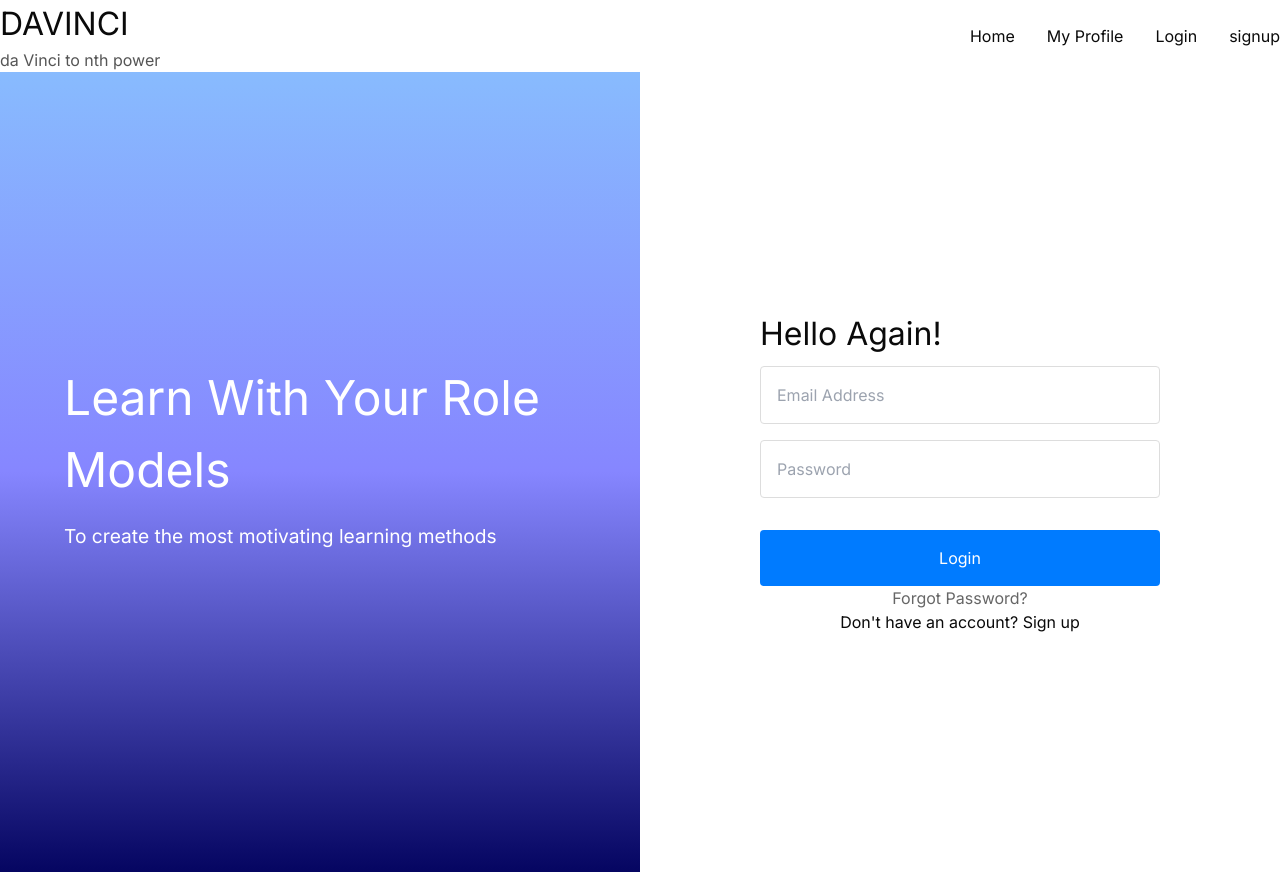
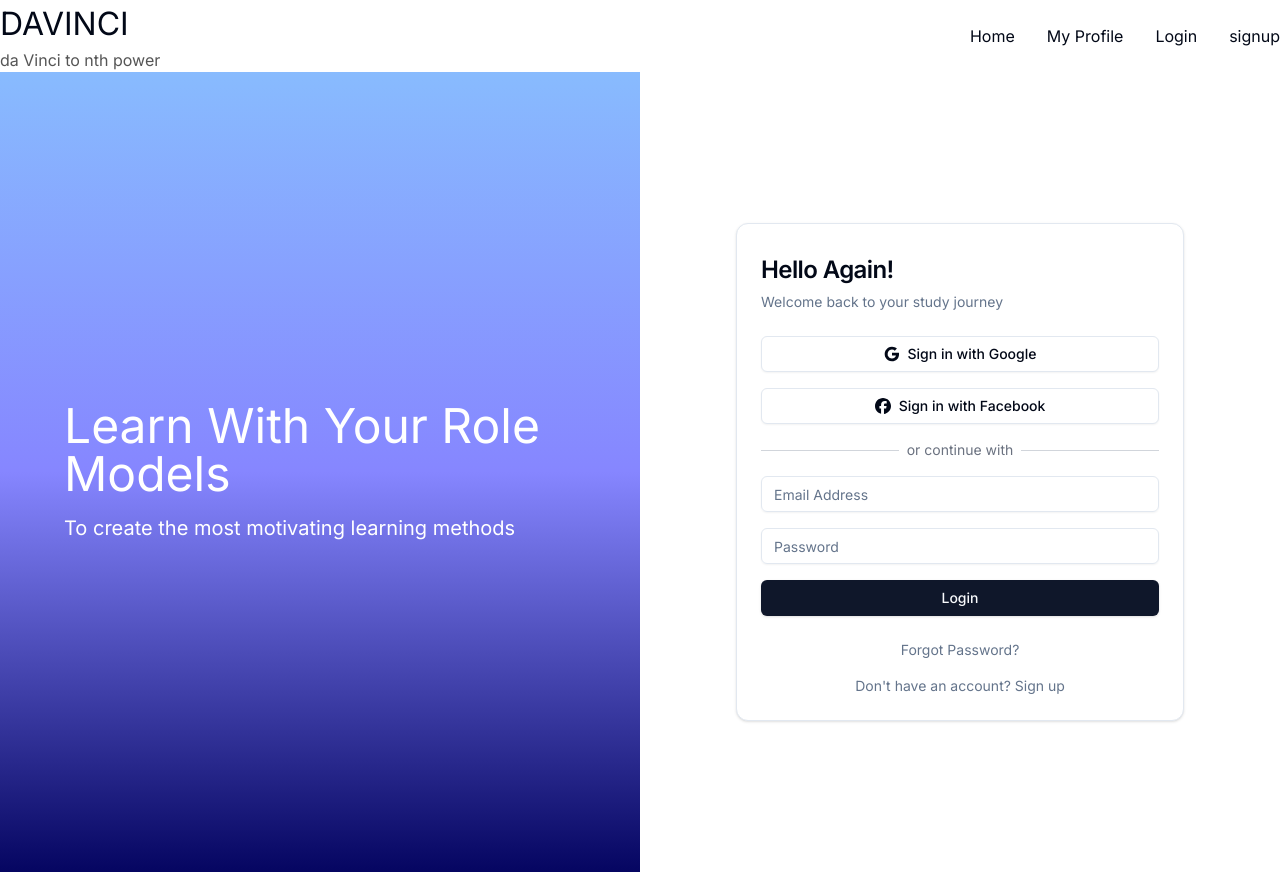
Before and after one commit to WuChihWei/studylist, a Next.js app in the folder client/: page /login in a window 1280 px wide. Built offline with nearby package versions, Linux system fonts and the light colour scheme; no server answers.

Commit message:
update login page UI

```diff
--- a/client/src/app/globals.css
+++ b/client/src/app/globals.css
@@ -31,29 +31,27 @@ a {
   }
 }
 
-
-
 @layer base {
   :root {
     --background: 0 0% 100%;
-    --foreground: 0 0% 3.9%;
+    --foreground: 222.2 84% 4.9%;
     --card: 0 0% 100%;
-    --card-foreground: 0 0% 3.9%;
+    --card-foreground: 222.2 84% 4.9%;
     --popover: 0 0% 100%;
-    --popover-foreground: 0 0% 3.9%;
-    --primary: 0 0% 9%;
-    --primary-foreground: 0 0% 98%;
-    --secondary: 0 0% 96.1%;
-    --secondary-foreground: 0 0% 9%;
-    --muted: 0 0% 96.1%;
-    --muted-foreground: 0 0% 45.1%;
-    --accent: 0 0% 96.1%;
-    --accent-foreground: 0 0% 9%;
+    --popover-foreground: 222.2 84% 4.9%;
+    --primary: 222.2 47.4% 11.2%;
+    --primary-foreground: 210 40% 98%;
+    --secondary: 210 40% 96.1%;
+    --secondary-foreground: 222.2 47.4% 11.2%;
+    --muted: 210 40% 96.1%;
+    --muted-foreground: 215.4 16.3% 46.9%;
+    --accent: 210 40% 96.1%;
+    --accent-foreground: 222.2 47.4% 11.2%;
     --destructive: 0 84.2% 60.2%;
-    --destructive-foreground: 0 0% 98%;
-    --border: 0 0% 89.8%;
-    --input: 0 0% 89.8%;
-    --ring: 0 0% 3.9%;
+    --destructive-foreground: 210 40% 98%;
+    --border: 214.3 31.8% 91.4%;
+    --input: 214.3 31.8% 91.4%;
+    --ring: 222.2 84% 4.9%;
     --chart-1: 12 76% 61%;
     --chart-2: 173 58% 39%;
     --chart-3: 197 37% 24%;
@@ -89,11 +87,9 @@ a {
   }
 }
 
-
-
 @layer base {
   * {
-    @apply border-border outline-ring/50;
+    @apply border-border;
   }
   body {
     @apply bg-background text-foreground;
--- a/client/src/app/login/page.tsx
+++ b/client/src/app/login/page.tsx
@@ -3,8 +3,11 @@ import { useState, useEffect } from 'react';
 import { useRouter } from 'next/navigation';
 import { auth } from '../firebase/firebaseConfig';
 import { signInWithEmailAndPassword, signOut, GoogleAuthProvider, FacebookAuthProvider, signInWithPopup } from 'firebase/auth';
-import styles from './login.module.css';
 import Link from 'next/link';
+import { Button } from "@/components/ui/button";
+import { Input } from "@/components/ui/input";
+import { Card, CardHeader, CardTitle, CardDescription, CardContent, CardFooter } from "@/components/ui/card";
+import { Alert, AlertDescription } from "@/components/ui/alert";
 
 const LoginPage = () => {
   const router = useRouter();
@@ -228,75 +231,137 @@ const LoginPage = () => {
   };
 
   return (
-    <div className={styles.container}>
-      <div className={styles.leftSection}>
-        <h1>Learn With Your Role Models</h1>
-        <p>To create the most motivating learning methods</p>
-        {/* <button className={styles.howItWorks}>How it works</button> */}
+    <div className="flex flex-col md:flex-row min-h-screen">
+      {/* 左側區塊 - 在手機版時隱藏 */}
+      <div className="hidden md:flex md:flex-1 bg-gradient-to-b from-[#88bbfe] via-[#8686ff] to-[#050561] p-8 md:p-16 flex-col justify-center text-white">
+        <h1 className="text-3xl md:text-5xl mb-4">Learn With Your Role Models</h1>
+        <p className="text-lg md:text-xl">To create the most motivating learning methods</p>
       </div>
 
-      <div className={styles.loginSection}>
-        <h2>Hello Again!</h2>
-        {/* <p className={styles.welcomeText}>Welcome Back</p>
+      {/* 右側登入區塊 - 在手機版時佔滿寬度 */}
+      <div className="flex-1 w-full p-4 md:p-16 flex justify-center items-center">
+        <Card className="w-full max-w-md">
+          <CardHeader>
+            {/* 在手機版時顯示標題 */}
+            <div className="md:hidden mb-6">
+              <h1 className="text-2xl font-bold text-center">Learn With Your Role Models</h1>
+              <p className="text-center text-muted-foreground">To create the most motivating learning methods</p>
+            </div>
+            <CardTitle className="text-2xl">Hello Again!</CardTitle>
+            <CardDescription>Welcome back to your study journey</CardDescription>
+          </CardHeader>
 
-        {error && <p className={styles.errorMessage}>{error}</p>}
-
-        <button onClick={handleFacebookLogin} className={styles.facebookButton}>
-          <span className={styles.icon}>f</span>
-          Log In With Facebook
-        </button>
-
-        <button onClick={handleGoogleLogin} className={styles.googleButton}>
-          <span className={styles.icon}>G</span>
-          Log In With Google
-        </button> */}
-
-        {/* <div className={styles.divider}>
-          <span>or</span>
-        </div> */}
+          <CardContent>
+            {error && (
+              <Alert variant="destructive" className="mb-4">
+                <AlertDescription>{error}</AlertDescription>
+              </Alert>
+            )}
 
             {!isLoggedIn ? (
-          <form onSubmit={handleLogin} className={styles.form}>
-            <input
+              <div className="space-y-4">
+                <Button
+                  onClick={handleGoogleLogin}
+                  variant="outline"
+                  className="w-full flex items-center justify-center gap-2"
+                >
+                  <svg className="w-5 h-5" viewBox="0 0 24 24">
+                    <path
+                      fill="currentColor"
+                      d="M22.56 12.25c0-.78-.07-1.53-.2-2.25H12v4.26h5.92c-.26 1.37-1.04 2.53-2.21 3.31v2.77h3.57c2.08-1.92 3.28-4.74 3.28-8.09z"
+                    />
+                    <path
+                      fill="currentColor"
+                      d="M12 23c2.97 0 5.46-.98 7.28-2.66l-3.57-2.77c-.98.66-2.23 1.06-3.71 1.06-2.86 0-5.29-1.93-6.16-4.53H2.18v2.84C3.99 20.53 7.7 23 12 23z"
+                    />
+                    <path
+                      fill="currentColor"
+                      d="M5.84 14.09c-.22-.66-.35-1.36-.35-2.09s.13-1.43.35-2.09V7.07H2.18C1.43 8.55 1 10.22 1 12s.43 3.45 1.18 4.93l2.85-2.22.81-.62z"
+                    />
+                    <path
+                      fill="currentColor"
+                      d="M12 5.38c1.62 0 3.06.56 4.21 1.64l3.15-3.15C17.45 2.09 14.97 1 12 1 7.7 1 3.99 3.47 2.18 7.07l3.66 2.84c.87-2.6 3.3-4.53 6.16-4.53z"
+                    />
+                  </svg>
+                  Sign in with Google
+                </Button>
+
+                <Button
+                  onClick={handleFacebookLogin}
+                  variant="outline"
+                  className="w-full flex items-center justify-center gap-2"
+                >
+                  <svg className="w-5 h-5" fill="currentColor" viewBox="0 0 24 24">
+                    <path d="M9.101 23.691v-7.98H6.627v-3.667h2.474v-1.58c0-4.085 1.848-5.978 5.858-5.978.401 0 .955.042 1.468.103a8.68 8.68 0 0 1 1.141.195v3.325a8.623 8.623 0 0 0-.653-.036 26.805 26.805 0 0 0-.733-.009c-.707 0-1.259.096-1.675.309a1.686 1.686 0 0 0-.679.622c-.258.42-.374.995-.374 1.752v1.297h3.919l-.386 2.103-.287 1.564h-3.246v8.245C19.396 23.238 24 18.179 24 12.044c0-6.627-5.373-12-12-12s-12 5.373-12 12c0 5.628 3.874 10.35 9.101 11.647Z"/>
+                  </svg>
+                  Sign in with Facebook
+                </Button>
+
+                <div className="relative my-6">
+                  <div className="absolute inset-0 flex items-center">
+                    <div className="w-full border-t border-gray-300"></div>
+                  </div>
+                  <div className="relative flex justify-center text-sm">
+                    <span className="px-2 bg-white text-gray-500">or continue with</span>
+                  </div>
+                </div>
+
+                <form onSubmit={handleLogin} className="space-y-4">
+                  <div className="space-y-2">
+                    <Input
                       type="email"
                       placeholder="Email Address"
                       value={email}
                       onChange={(e) => setEmail(e.target.value)}
                       required
                     />
-            <input
+                  </div>
+                  <div className="space-y-2">
+                    <Input
                       type="password"
                       placeholder="Password"
                       value={password}
                       onChange={(e) => setPassword(e.target.value)}
                       required
                     />
-            <button type="submit" className={styles.loginButton}>Login</button>
+                  </div>
+                  <Button type="submit" className="w-full">
+                    Login
+                  </Button>
                 </form>
+              </div>
             ) : (
-          <button onClick={handleLogout} className={styles.loginButton}>Logout</button>
+              <Button onClick={handleLogout} variant="secondary" className="w-full">
+                Logout
+              </Button>
             )}
+          </CardContent>
+
+          <CardFooter className="flex flex-col space-y-4">
+            <Link href="#forgot-password" className="text-sm text-muted-foreground hover:text-primary">
+              Forgot Password?
+            </Link>
+            <Link href="/signup" className="text-sm text-muted-foreground hover:text-primary">
+              Don't have an account? Sign up
+            </Link>
+          </CardFooter>
+        </Card>
 
         {showPopup && (
-          <div className={styles.popup}>
-            <p>Login successful!</p>
-            <button onClick={() => {
+          <div className="fixed inset-0 bg-black/50 flex items-center justify-center">
+            <Card className="w-[350px]">
+              <CardContent className="pt-6">
+                <p className="text-center mb-4">Login successful!</p>
+                <Button onClick={() => {
                   setShowPopup(false);
                   router.push('/profile');
-            }}>Continue</button>
+                }} className="w-full">
+                  Continue
+                </Button>
+              </CardContent>
+            </Card>
           </div>
         )}
-
-        <div className={styles.links}>
-          <a href="#forgot-password" className={styles.forgotPassword}>
-            Forgot Password?
-          </a>
-          <div>
-            <Link href="/signup" className={styles.signupLink}>
-              Don't have an account? Sign up
-            </Link>
-          </div>
-        </div>
       </div>
     </div>
   );
--- /dev/null
+++ b/client/src/components/ui/alert.tsx
@@ -0,0 +1,59 @@
+import * as React from "react"
+import { cva, type VariantProps } from "class-variance-authority"
+
+import { cn } from "@/lib/utils"
+
+const alertVariants = cva(
+  "relative w-full rounded-lg border px-4 py-3 text-sm [&>svg+div]:translate-y-[-3px] [&>svg]:absolute [&>svg]:left-4 [&>svg]:top-4 [&>svg]:text-foreground [&>svg~*]:pl-7",
+  {
+    variants: {
+      variant: {
+        default: "bg-background text-foreground",
+        destructive:
+          "border-destructive/50 text-destructive dark:border-destructive [&>svg]:text-destructive",
+      },
+    },
+    defaultVariants: {
+      variant: "default",
+    },
+  }
+)
+
+const Alert = React.forwardRef<
+  HTMLDivElement,
+  React.HTMLAttributes<HTMLDivElement> & VariantProps<typeof alertVariants>
+>(({ className, variant, ...props }, ref) => (
+  <div
+    ref={ref}
+    role="alert"
+    className={cn(alertVariants({ variant }), className)}
+    {...props}
+  />
+))
+Alert.displayName = "Alert"
+
+const AlertTitle = React.forwardRef<
+  HTMLParagraphElement,
+  React.HTMLAttributes<HTMLHeadingElement>
+>(({ className, ...props }, ref) => (
+  <h5
+    ref={ref}
+    className={cn("mb-1 font-medium leading-none tracking-tight", className)}
+    {...props}
+  />
+))
+AlertTitle.displayName = "AlertTitle"
+
+const AlertDescription = React.forwardRef<
+  HTMLParagraphElement,
+  React.HTMLAttributes<HTMLParagraphElement>
+>(({ className, ...props }, ref) => (
+  <div
+    ref={ref}
+    className={cn("text-sm [&_p]:leading-relaxed", className)}
+    {...props}
+  />
+))
+AlertDescription.displayName = "AlertDescription"
+
+export { Alert, AlertTitle, AlertDescription }
--- a/client/tailwind.config.js
+++ b/client/tailwind.config.js
@@ -1,8 +1,20 @@
 /** @type {import('tailwindcss').Config} */
 module.exports = {
     darkMode: ["class"],
-    content: [],
+    content: [
+        './pages/**/*.{ts,tsx}',
+        './components/**/*.{ts,tsx}',
+        './app/**/*.{ts,tsx}',
+        './src/**/*.{ts,tsx}',
+    ],
     theme: {
+        container: {
+            center: true,
+            padding: "2rem",
+            screens: {
+                "2xl": "1400px",
+            },
+        },
         extend: {
             borderRadius: {
                 lg: 'var(--radius)',
@@ -10,16 +22,11 @@ module.exports = {
                 sm: 'calc(var(--radius) - 4px)'
             },
             colors: {
+                border: 'hsl(var(--border))',
+                input: 'hsl(var(--input))',
+                ring: 'hsl(var(--ring))',
                 background: 'hsl(var(--background))',
                 foreground: 'hsl(var(--foreground))',
-  			card: {
-  				DEFAULT: 'hsl(var(--card))',
-  				foreground: 'hsl(var(--card-foreground))'
-  			},
-  			popover: {
-  				DEFAULT: 'hsl(var(--popover))',
-  				foreground: 'hsl(var(--popover-foreground))'
-  			},
                 primary: {
                     DEFAULT: 'hsl(var(--primary))',
                     foreground: 'hsl(var(--primary-foreground))'
@@ -27,6 +34,10 @@ module.exports = {
                 secondary: {
                     DEFAULT: 'hsl(var(--secondary))',
                     foreground: 'hsl(var(--secondary-foreground))'
+                },
+                destructive: {
+                    DEFAULT: 'hsl(var(--destructive))',
+                    foreground: 'hsl(var(--destructive-foreground))'
                 },
                 muted: {
                     DEFAULT: 'hsl(var(--muted))',
@@ -36,13 +47,14 @@ module.exports = {
                     DEFAULT: 'hsl(var(--accent))',
                     foreground: 'hsl(var(--accent-foreground))'
                 },
-  			destructive: {
-  				DEFAULT: 'hsl(var(--destructive))',
-  				foreground: 'hsl(var(--destructive-foreground))'
+                popover: {
+                    DEFAULT: 'hsl(var(--popover))',
+                    foreground: 'hsl(var(--popover-foreground))'
                 },
-  			border: 'hsl(var(--border))',
-  			input: 'hsl(var(--input))',
-  			ring: 'hsl(var(--ring))',
+                card: {
+                    DEFAULT: 'hsl(var(--card))',
+                    foreground: 'hsl(var(--card-foreground))'
+                },
                 chart: {
                     '1': 'hsl(var(--chart-1))',
                     '2': 'hsl(var(--chart-2))',
```
Also changed, not shown: client/src/components/ui/label.tsx (deleted, +0 -26 lines). Lines whose indentation alone changed are shown as unchanged.
